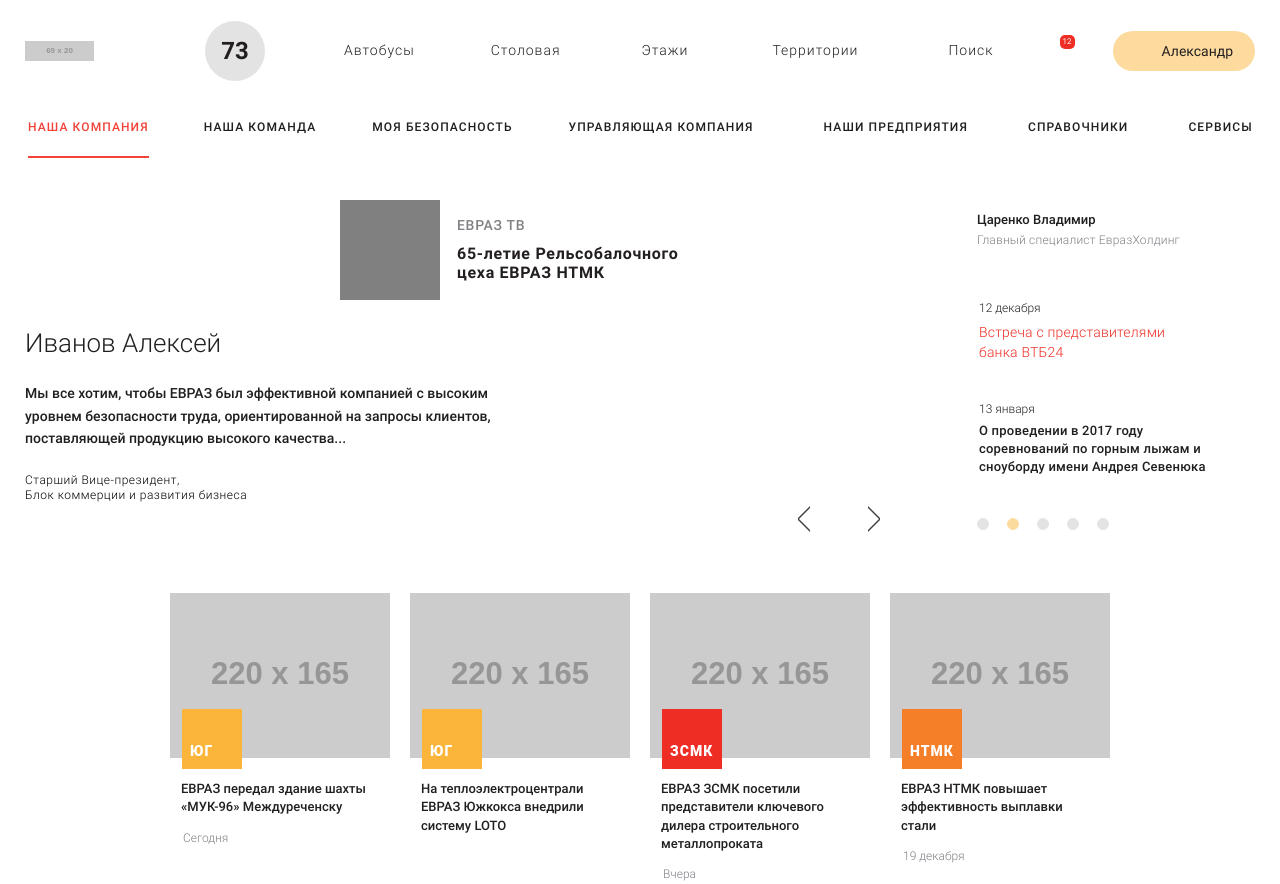
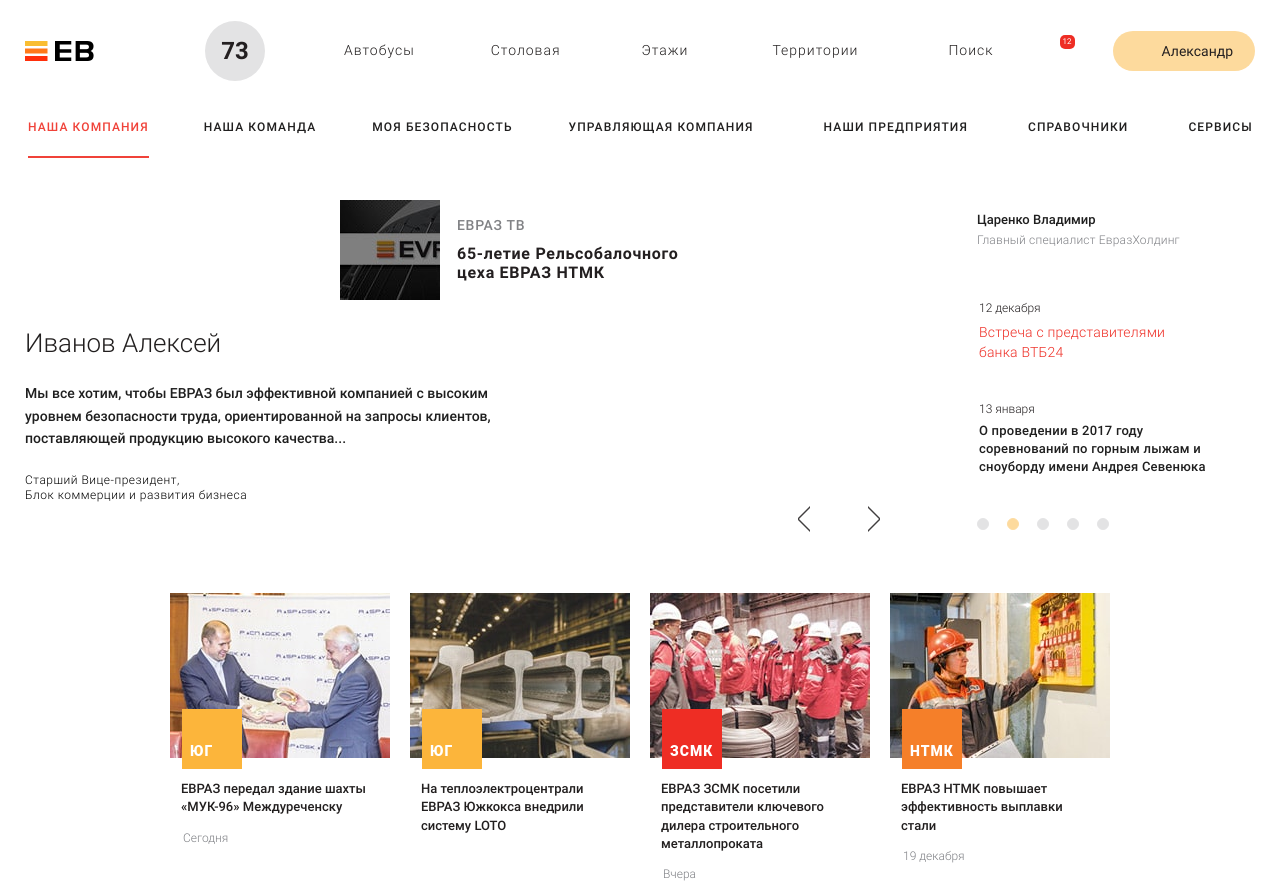
Before and after one commit to jean-1314/eurasia, a website: page index.html in a window 1280 px wide. Shown: the top 884 px of the page. Drawn offline with nearby package versions, Linux system fonts and the light colour scheme; files that its build step writes are made by us from their sources; placeholder pictures from the web are drawn by us; files whose address does not match are found by name; a web font is replaced by a local one.

Commit message:
Add content images

```diff
--- a/index.html
+++ b/index.html
@@ -14,7 +14,7 @@
     <header class="page-header">
 
       <div class="page-header__logo">
-        <img src="http://via.placeholder.com/69x20" alt="EB logo" width="69" height="20">
+        <img src="img/logo.png" alt="EB logo" width="69" height="20">
       </div>
 
       <nav class="main-nav">
@@ -123,27 +123,27 @@
 
         <div class="main__news-list">
           <div class="main__news-item">
-            <img class="main__news-img" src="http://via.placeholder.com/220x165" alt="news-1" width="220" height="165">
+            <img class="main__news-img" src="img/news-1.jpg" alt="news-1" width="220" height="165">
             <div class="main__news-company main__news-company--yellow"><span>Юг</span></div>
             <a href="#" class="main__news-title">ЕВРАЗ передал здание шахты «МУК-96» Междуреченску</a>
             <em class="main__news-date"><time datetime="2016-12-28">Сегодня</time></em>
           </div>
 
           <div class="main__news-item">
-            <img class="main__news-img" src="http://via.placeholder.com/220x165" alt="news-1" width="220" height="165">
+            <img class="main__news-img" src="img/news-2.jpg" alt="news-1" width="220" height="165">
             <div class="main__news-company main__news-company--yellow"><span>Юг</span></div>
             <a href="#" class="main__news-title">На теплоэлектроцентрали ЕВРАЗ Южкокса внедрили систему LOTO</a>
           </div>
 
           <div class="main__news-item">
-            <img class="main__news-img" src="http://via.placeholder.com/220x165" alt="news-1" width="220" height="165">
+            <img class="main__news-img" src="img/news-3.jpg" alt="news-1" width="220" height="165">
             <div class="main__news-company main__news-company--red"><span>ЗСМК</span></div>
             <a href="#" class="main__news-title">ЕВРАЗ ЗСМК посетили представители ключевого дилера строительного металлопроката</a>
             <em class="main__news-date"><time datetime="2016-12-27">Вчера</time></em>
           </div>
 
           <div class="main__news-item">
-            <img class="main__news-img" src="http://via.placeholder.com/220x165" alt="news-1" width="220" height="165">
+            <img class="main__news-img" src="img/news-4.jpg" alt="news-1" width="220" height="165">
             <div class="main__news-company main__news-company--orange"><span>НТМК</span></div>
             <a href="#" class="main__news-title">ЕВРАЗ НТМК повышает эффективность выплавки стали</a>
             <em class="main__news-date"><time datetime="2016-12-19">19 декабря</time></em>
@@ -161,7 +161,7 @@
 
       <section class="page-footer__company">
         <div class="page-footer__logo">
-          <img src="http://via.placeholder.com/55x16" alt="EB logo" width="55" height="16">
+          <img src="img/logo.png" alt="EB logo" width="55" height="16">
         </div>
         <p class="page-footer__company-info">Мы ценим своих сотрудников и создаём возможности для их профессионального развития&nbsp;и&nbsp;карьерного роста</p>
       </section>
--- a/less/blocks/main.less
+++ b/less/blocks/main.less
@@ -50,6 +50,8 @@
   width: 100px;
   height: 100px;
   background-color: gray;
+  background-image: url("../img/video.jpg");
+  background-repeat: no-repeat;
 }
 
 .main__video-caption {
```
